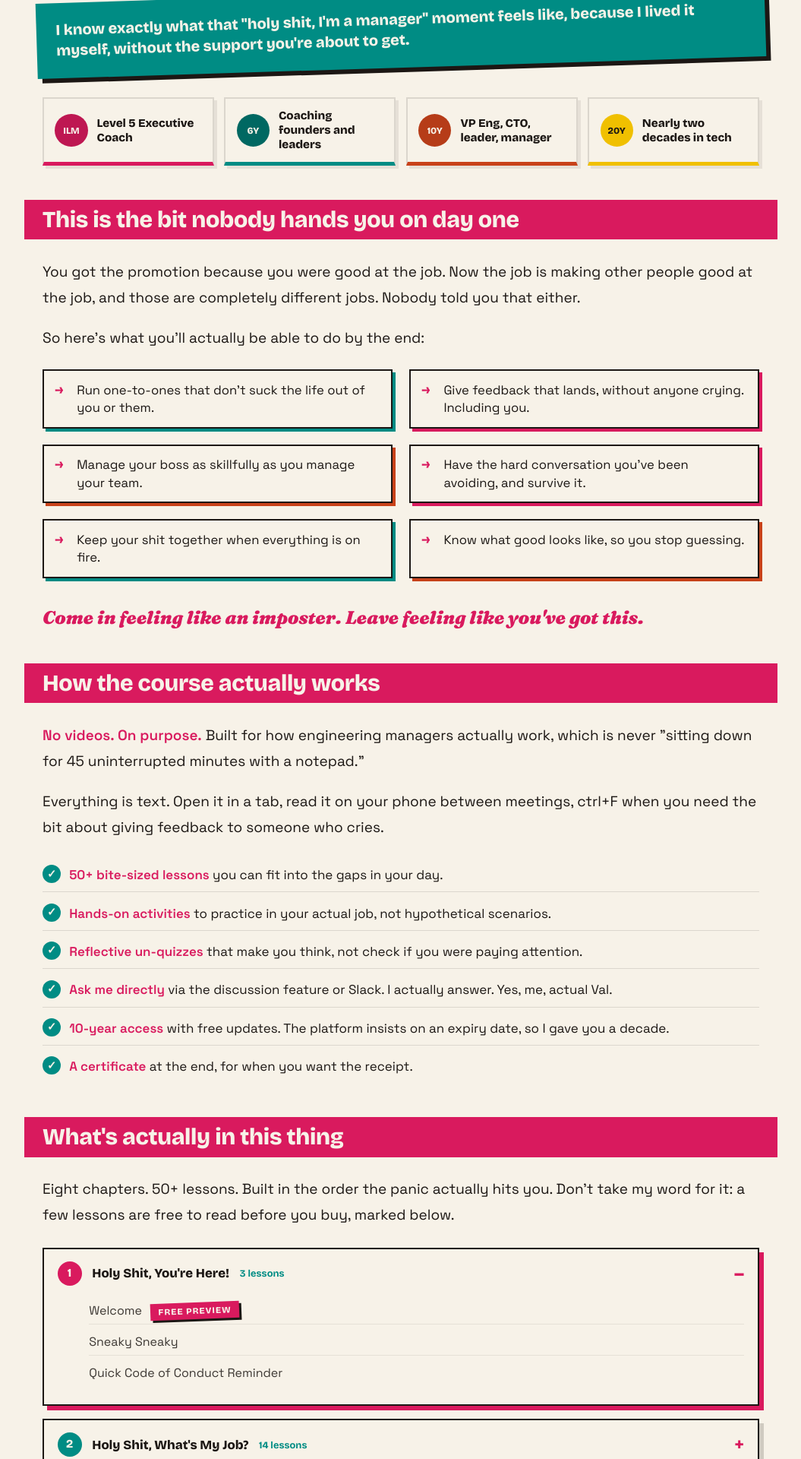
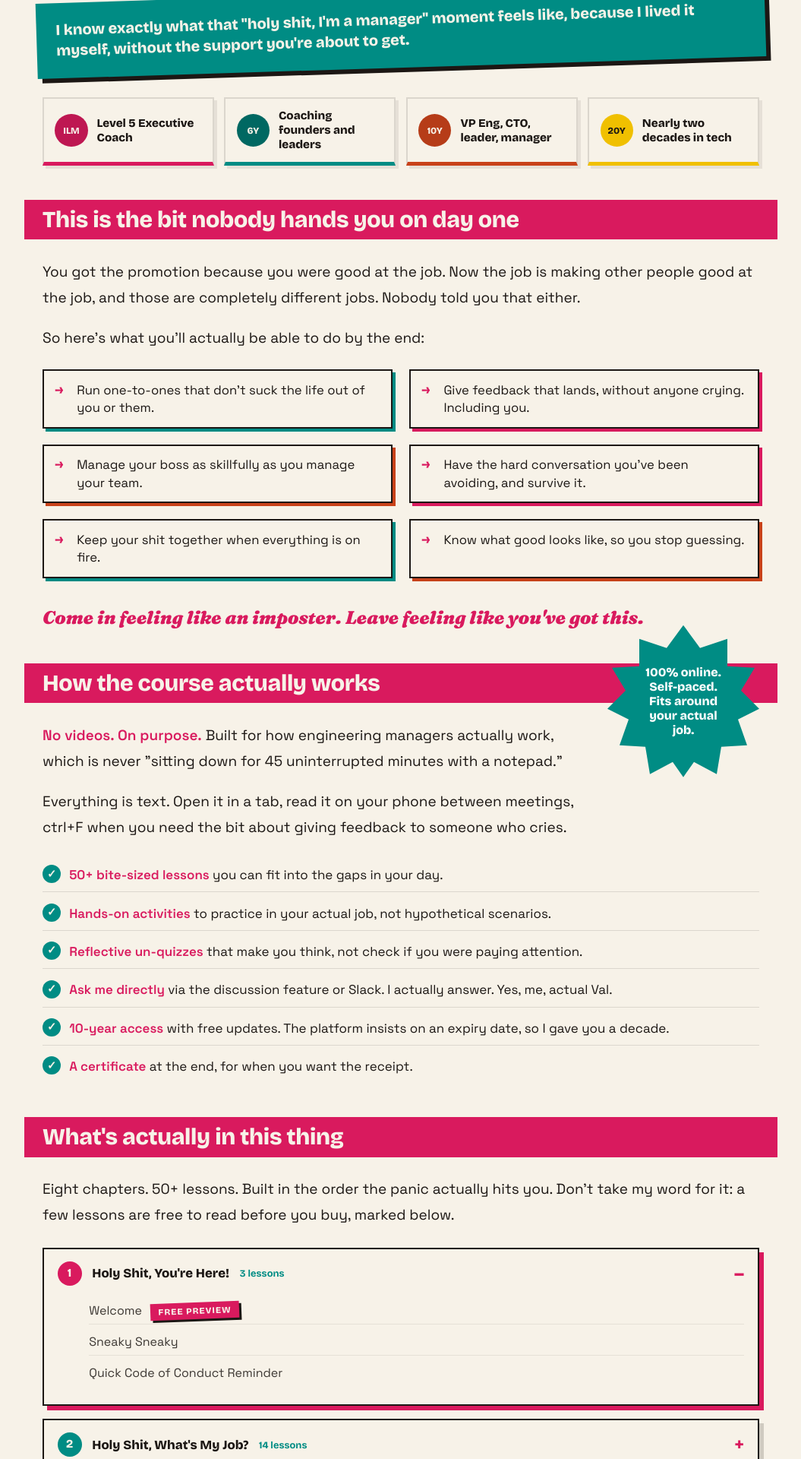
Before and after one commit to outragedpinkracoon/outragedpinkracoon.github.io, a Jekyll site: the page built from pages/holy-shit-im-a-manager.md, in a window 1280 px wide. Shown: the part 1303-3223 px from the top of the page at 76% size, without its empty margins (112-1167 px from the left). Built offline with Jekyll 4.4.1, drawn with Linux system fonts in a browser that asks for light colours; comment, search, counter and statistics services are not loaded.

Commit message:
adds self-paced starburst to course page
Echo the LinkedIn banner's "100% online, self-paced" promise on the course
page with a teal starburst in the "how it works" section, layered over the
magenta heading on wide screens. Includes a11y overrides for all modes.

Co-Authored-By: Claude Opus 4.7 <noreply@anthropic.com>

```diff
--- a/_sass/a11y-cb-blue-yellow.scss
+++ b/_sass/a11y-cb-blue-yellow.scss
@@ -113,6 +113,9 @@ body.cb-blue-yellow {
     &--yellow { background: $tri-coral; box-shadow: 6px 6px 0 #d91a5e; }
     &--email  { background: $tri-coral; color: #f7f2e8; box-shadow: 6px 6px 0 #d91a5e; }
   }
+
+  // Course starburst: teal -> green (teal unsafe for tritanopia)
+  .starburst--course { background: $tri-green; color: #f7f2e8; }
 
   .email-subject {
     color: #f7f2e8;
--- a/_sass/a11y-cb-greyscale.scss
+++ b/_sass/a11y-cb-greyscale.scss
@@ -136,6 +136,7 @@ body.cb-greyscale {
     background: $gs-dark;
     color: $gs-near-white;
   }
+  .starburst--course { background: $gs-mid-dark; }
 
   // HR
   hr::after { background: rgba($gs-mid, 0.35); }
--- a/_sass/a11y-cb-red-green.scss
+++ b/_sass/a11y-cb-red-green.scss
@@ -139,6 +139,8 @@ body.cb-red-green {
     background: $cb-blue;
     color: #f7f2e8;
   }
+  // teal -> amber so it stays distinct from the blue h2 banner on the course page
+  .starburst--course { background: $cb-amber; color: #1c1714; }
 
   // HR
   hr::after { background: rgba($cb-blue, 0.35); }
--- a/_sass/main.scss
+++ b/_sass/main.scss
@@ -2362,6 +2362,18 @@ blockquote {
   }
 }
 
+// Course page: teal so it layers over the magenta h2 banner as two brand
+// colours rather than a muddy blob. Deliberate full overlap on wider screens.
+.starburst--course {
+  background: $teal;
+  position: relative;
+  z-index: 2;
+
+  @include respond-to('medium') {
+    margin: -8rem 0 1rem 1.5rem;
+  }
+}
+
 .pull-quote {
   font-family: $font-primary;
   font-size: 1.15rem;
--- a/pages/holy-shit-im-a-manager.md
+++ b/pages/holy-shit-im-a-manager.md
@@ -57,6 +57,8 @@ schema_offers:
 <p class="course-arc">Come in feeling like an imposter. Leave feeling like you've got this.</p>
 
 <h2>How the course actually works</h2>
+
+<p class="starburst starburst--course">100% online. Self-paced. Fits around your actual job.</p>
 
 <p><strong>No videos. On purpose.</strong> Built for how engineering managers actually work, which is never "sitting down for 45 uninterrupted minutes with a notepad."</p>
 
```
